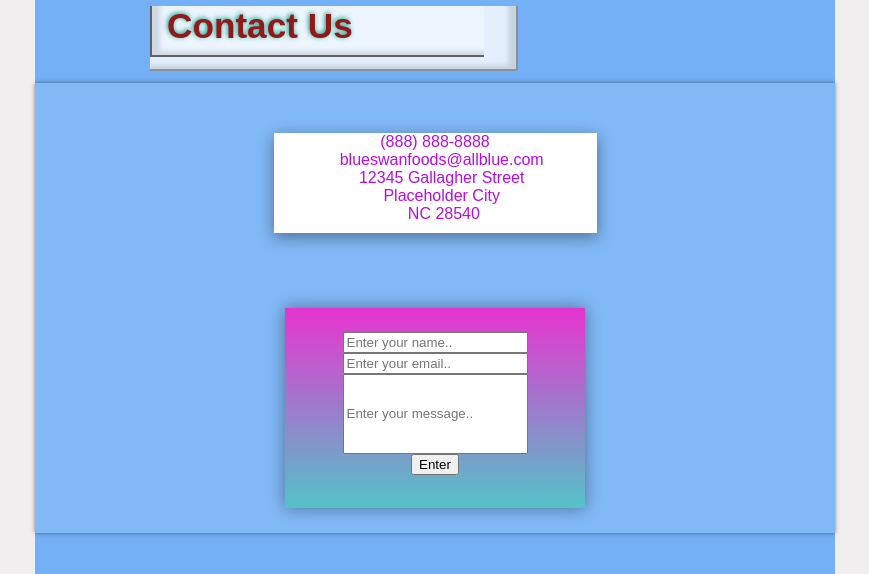
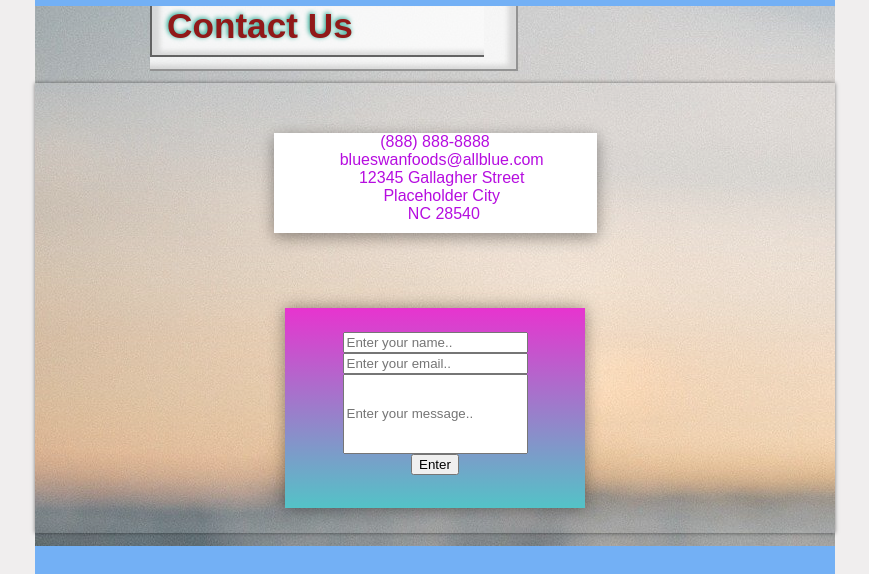
Before and after one commit to law911012eqw/Restaurant-page, a plain HTML site: page index.html in a window 1280 px wide. Both pictures are taken after a click on the item "Contact". Shown: the part 226-800 px from the top of the page, without its empty margins (205-1074 px from the left). Drawn offline with Linux system fonts and the light colour scheme; some packages are replaced by stand-ins of ours; a web font is replaced by a local one.

Commit message:
relocate image path

```diff
--- a/style.css
+++ b/style.css
@@ -294,7 +294,7 @@ a{
 .contact-box{
     height: 540px;
     width: 800px;
-    background: url('/dist/images/shell.jpg');
+    background: url('images/shell.jpg');
     margin-top: -15px;
 }
 .contacts-header{
```
